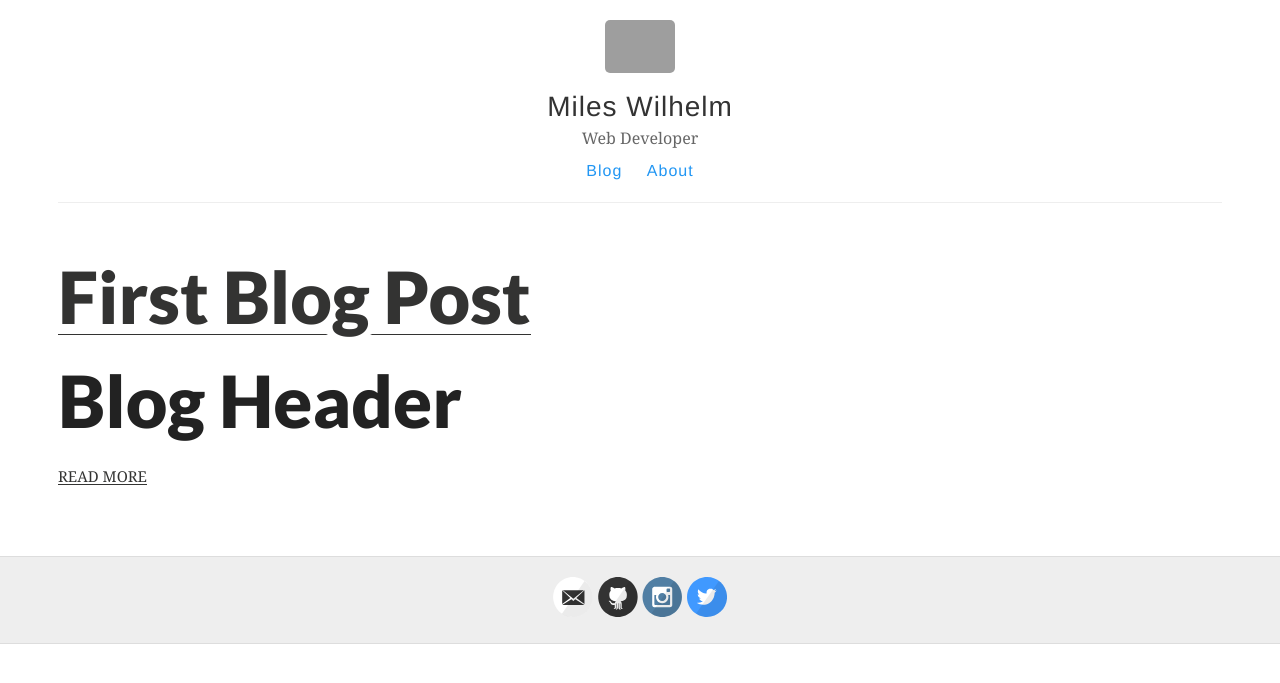
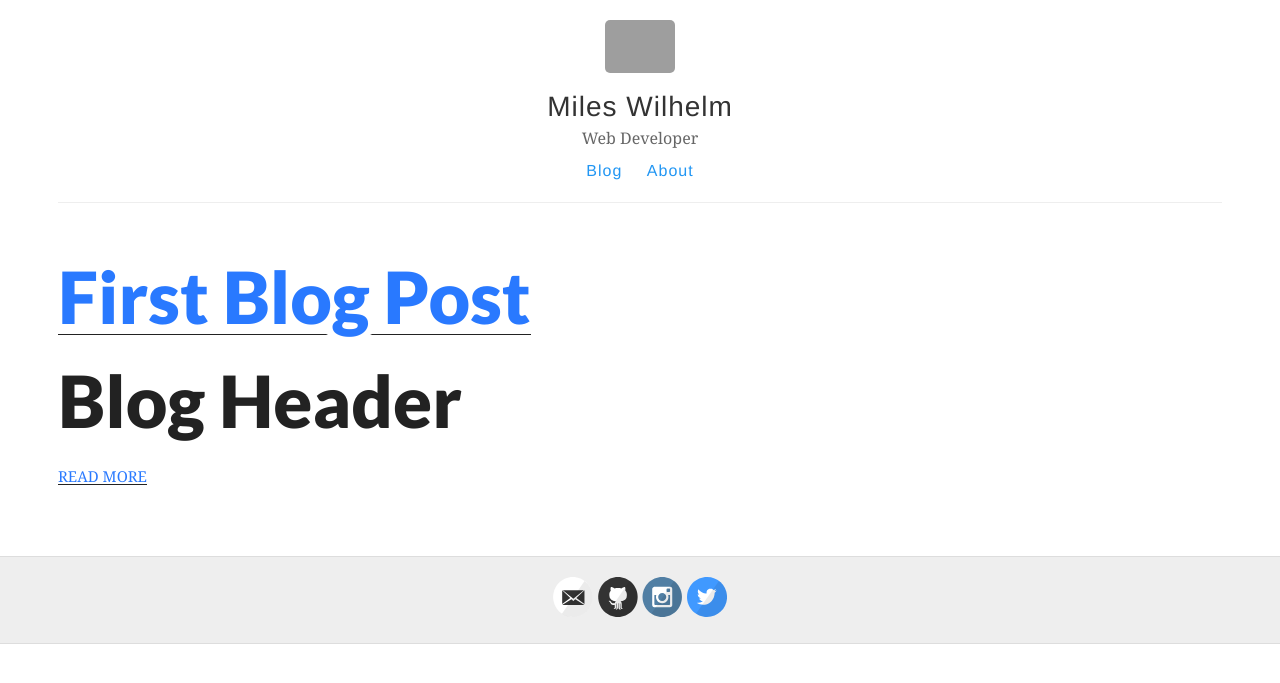
Before and after one commit to mileswilhelm/mileswilhelm.github.io, a Jekyll site: the page built from index.html, in a window 1280 px wide. Shown: the top 683 px of the page. Built offline with Jekyll 4.4.1, drawn with Linux system fonts in a browser that asks for light colours; grey boxes are pictures that could not be loaded.

Commit message:
tweaked underline styling

```diff
--- a/_sass/_variables.scss
+++ b/_sass/_variables.scss
@@ -108,7 +108,7 @@ $sans-serif-font-stack: "Lato","Trebuchet MS", "Segoe UI", "Helvetica Neue", Hel
   @include text-underline($background, $text);
   @include text-selection($selection);
 
-  color: $text;
+  color: $blue-alpha;
   text-decoration: none;
 
   *,
@@ -120,10 +120,9 @@ $sans-serif-font-stack: "Lato","Trebuchet MS", "Segoe UI", "Helvetica Neue", Hel
   }
 
   &:visited {
-    color: $text;
+    color: $purple-alpha;
   }
 }
 
-$color-text:        #333332;
 $color-background:  #fff;
 $color-selection:   #b4d5fe;
--- a/style.scss
+++ b/style.scss
@@ -96,7 +96,7 @@ a {
 }
 
 .post a {
-  @include link-underline($color-background, $color-text, $color-selection);
+  @include link-underline($color-background, $darkerGray, $color-selection);
 }
 
 ul, ol {
```
